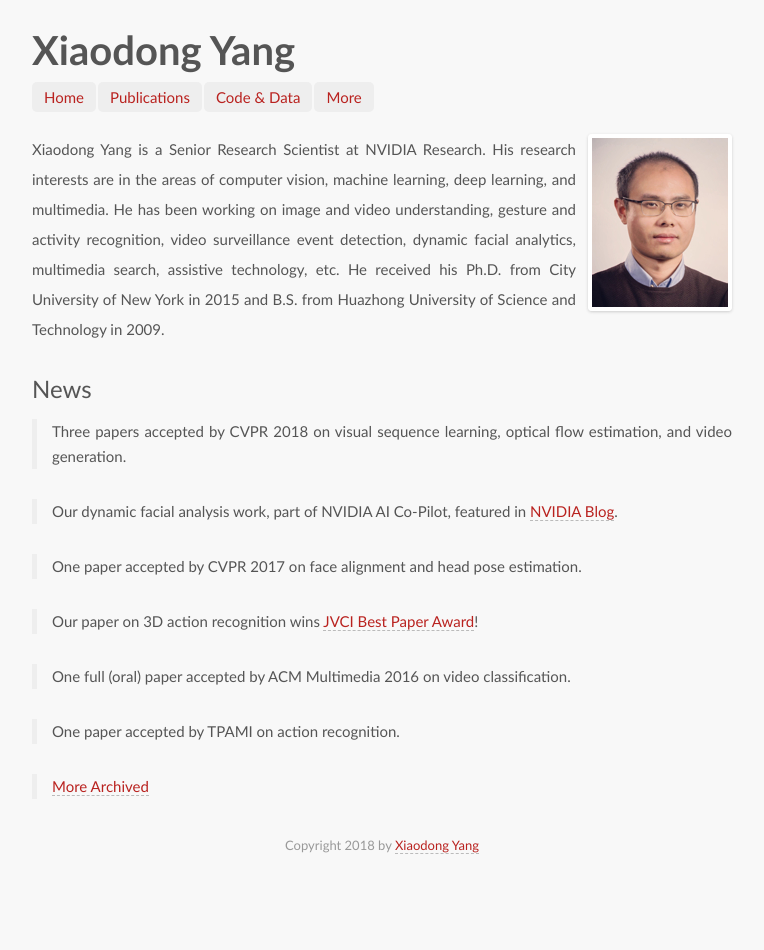
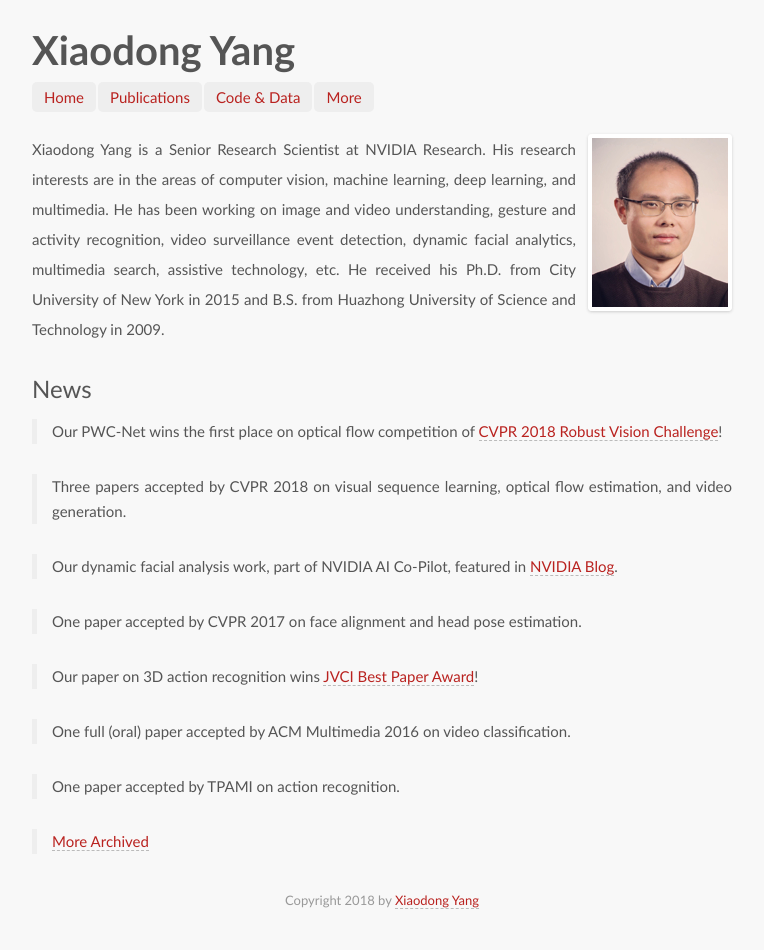
Before and after one commit to xiaodongyang/xiaodongyang.github.io, a Jekyll site: the page built from index.md, in a window 1280 px wide. Shown: the whole page, without its empty margins (258-1022 px from the left). Built offline with Jekyll 4.4.1, drawn with Linux system fonts in a browser that asks for light colours; some web fonts are replaced; before the commit the page ends 900 px from its top, so only the background shows below that.

Commit message:
Update index.md

```diff
--- a/index.md
+++ b/index.md
@@ -6,6 +6,8 @@
 Xiaodong Yang is a Senior Research Scientist at NVIDIA Research. His research interests are in the areas of computer vision, machine learning, deep learning, and multimedia. He has been working on image and video understanding, gesture and activity recognition, video surveillance event detection, dynamic facial analytics, multimedia search, assistive technology, etc. He received his Ph.D. from City University of New York in 2015 and B.S. from Huazhong University of Science and Technology in 2009.
 
 ## News
+
+> Our PWC-Net wins the first place on optical flow competition of [CVPR 2018 Robust Vision Challenge](http://www.robustvision.net/leaderboard.php?benchmark=flow)!
 
 > Three papers accepted by CVPR 2018 on visual sequence learning, optical flow estimation, and video generation.
 
```
